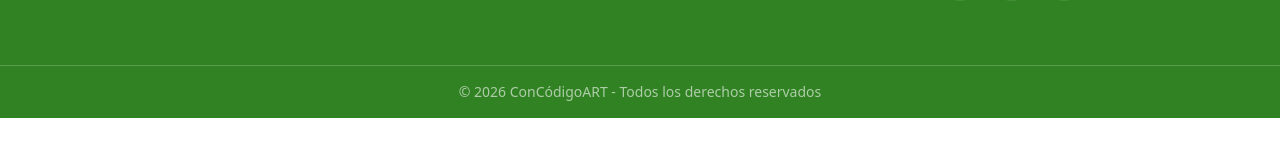
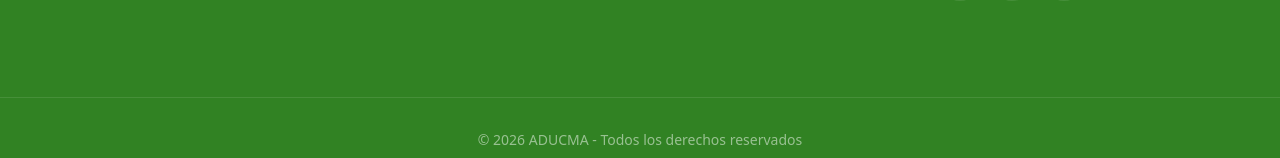
Before and after one commit to paolanovick/aducma, a React (Vite) app: page /curso/1 in a window 1280 px wide. Shown: the part 1067-1225 px from the top of the page. Before the commit the page ends 1185 px from the top, so only its background shows below. Built offline with nearby package versions, Linux system fonts and the light colour scheme; no server answers; a web font is replaced by a local one.

Commit message:
footer ajuste

```diff
--- a/src/components/Footer.jsx
+++ b/src/components/Footer.jsx
@@ -80,11 +80,22 @@
       </div>
 
       {/* Copyright */}
-      <div className="border-t border-white/20">
-        <div className="max-w-6xl mx-auto px-6 py-4 text-center text-white/60 text-sm">
-          © 2026 ConCódigoART - Todos los derechos reservados
-        </div>
-      </div>
+     <div className="text-center mt-8 pt-8 border-t border-white/10">
+  <p className="text-white/50 text-sm">
+    © 2026 ADUCMA - Todos los derechos reservados
+  </p>
+  <p className="text-white/40 text-xs mt-2">
+    Desarrollado por{" "}
+    <a
+      href="https://concodigoart.vercel.app/"
+      target="_blank"
+      rel="noopener noreferrer"
+      className="text-white/60 hover:text-white transition-colors"
+    >
+      conCodigoART
+    </a>
+  </p>
+</div>
     </footer>
   );
 };
```
